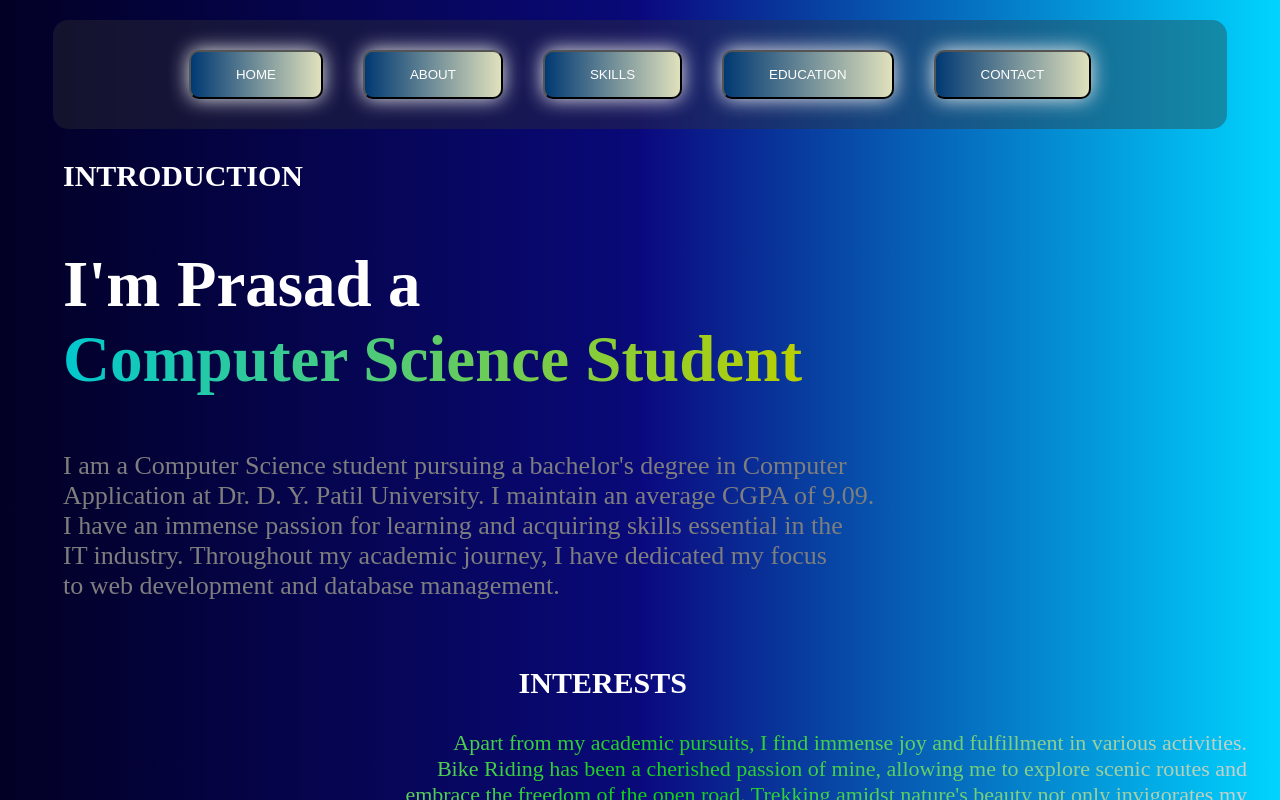
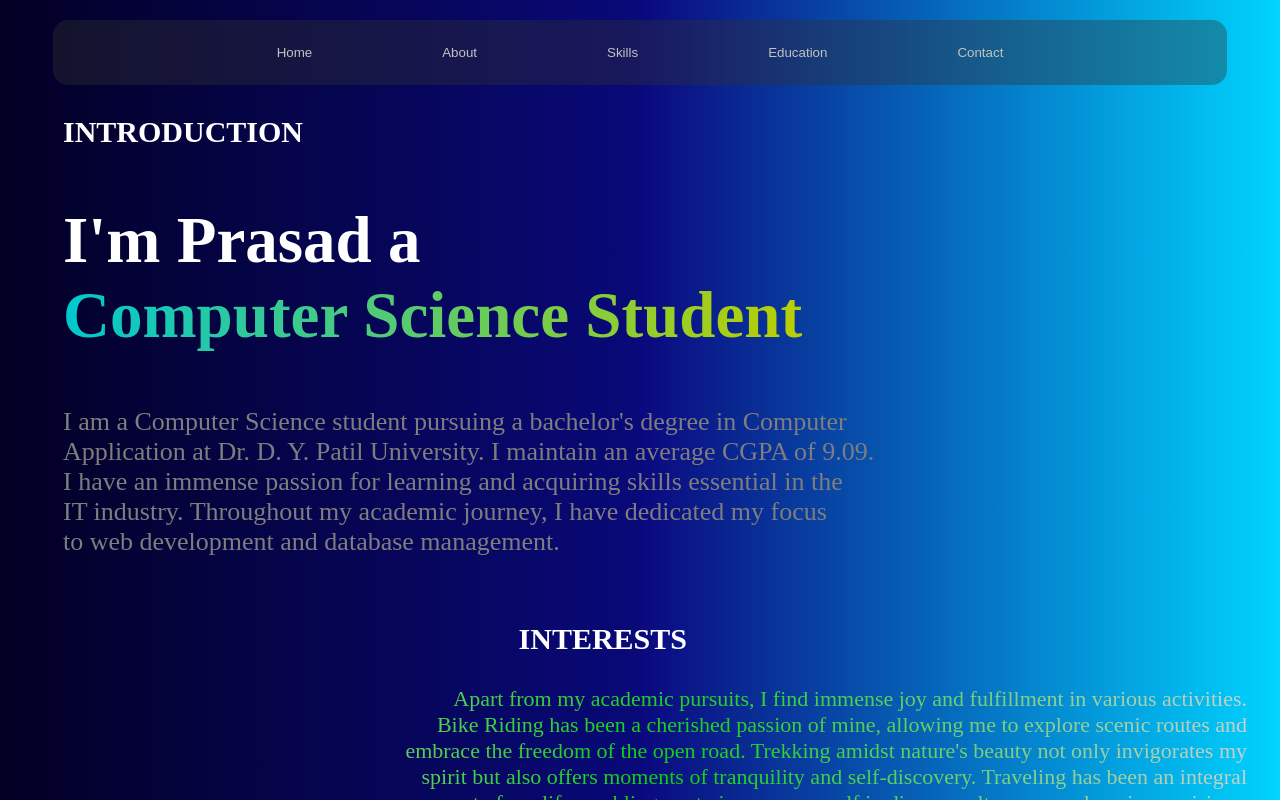
Before and after one commit to Prasad1102/React_Portfolio, a React (Vite) app: page / in a window 1280 px wide. Shown: the top 800 px of the page. Built offline with nearby package versions, Linux system fonts and the light colour scheme.

Commit message:
NavBar Update some changes

```diff
--- a/src/Components/NavBar.css
+++ b/src/Components/NavBar.css
@@ -3,7 +3,6 @@
   position: sticky;
     top: 20px;
     background-color: #33333362;
-    padding: 20px;
     border-radius: 15px;
     margin: 20px;
     z-index: 1000;
@@ -22,17 +21,13 @@
 }
 
 .navbar__button {
-  background-image: linear-gradient(to right, #003973 0%, #E5E5BE 51%, #003973 100%);
     margin: 10px;
     padding: 15px 45px;
-    text-align: center;
-    text-transform: uppercase;
-    transition: 0.5s;
+    background-color: transparent;
     background-size: 200% auto;
-    color: white;
-    box-shadow: 0 0 20px #eee;
-    border-radius: 10px;
-    display: block;
+    color: rgb(194, 194, 194);
+    border: none;
+    cursor: pointer;
 }
 
 .top{
@@ -40,9 +35,12 @@
 }
 
 .navbar__button:hover {
-background-position: right center;
   color: #fff;
   text-decoration: none;
+  background-color: #1a3552cf;
+  /* Change the background color on hover */
+  border-radius: 8px;
+  /* Add border-radius for rounded corners */
 }
 @media screen and (max-width: 768px) {
   .navbar {
```
